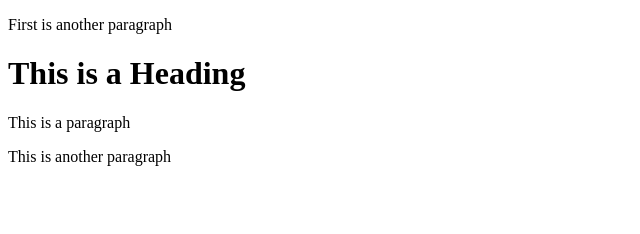
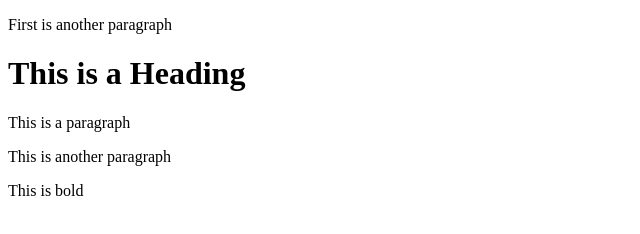
Before and after one commit to Andyss4545/learingG, a plain HTML site: page index.html in a window 1280 px wide. Shown: the full height of the page, 0-640 px from the left. Drawn offline with Linux system fonts and the light colour scheme.

Commit message:
Update index.html

```diff
--- a/index.html
+++ b/index.html
@@ -9,5 +9,6 @@
    <h1>This is a Heading </h1>
    <p>This is a paragraph</p>
    <p>This is another paragraph</p>
+   <bold>This is bold</bold>
 </body>
 </html>
```
